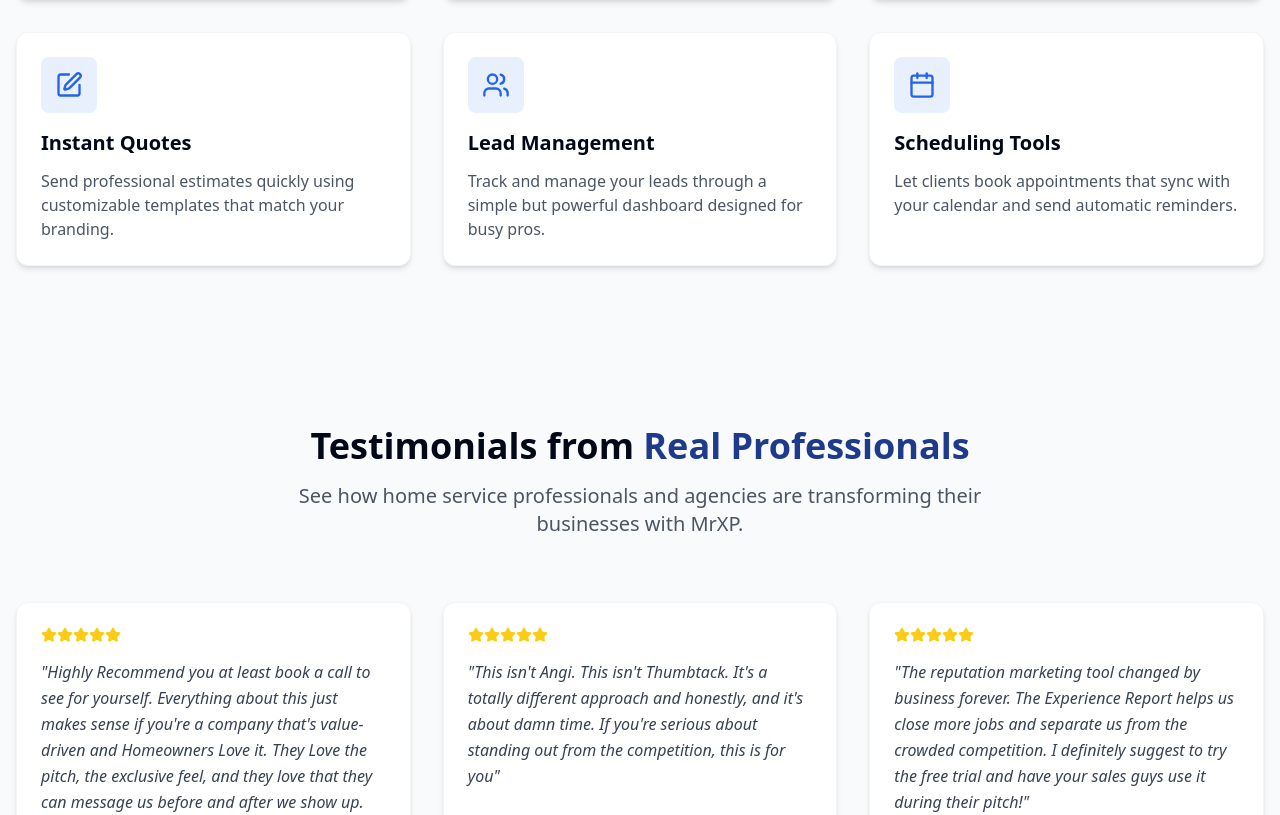
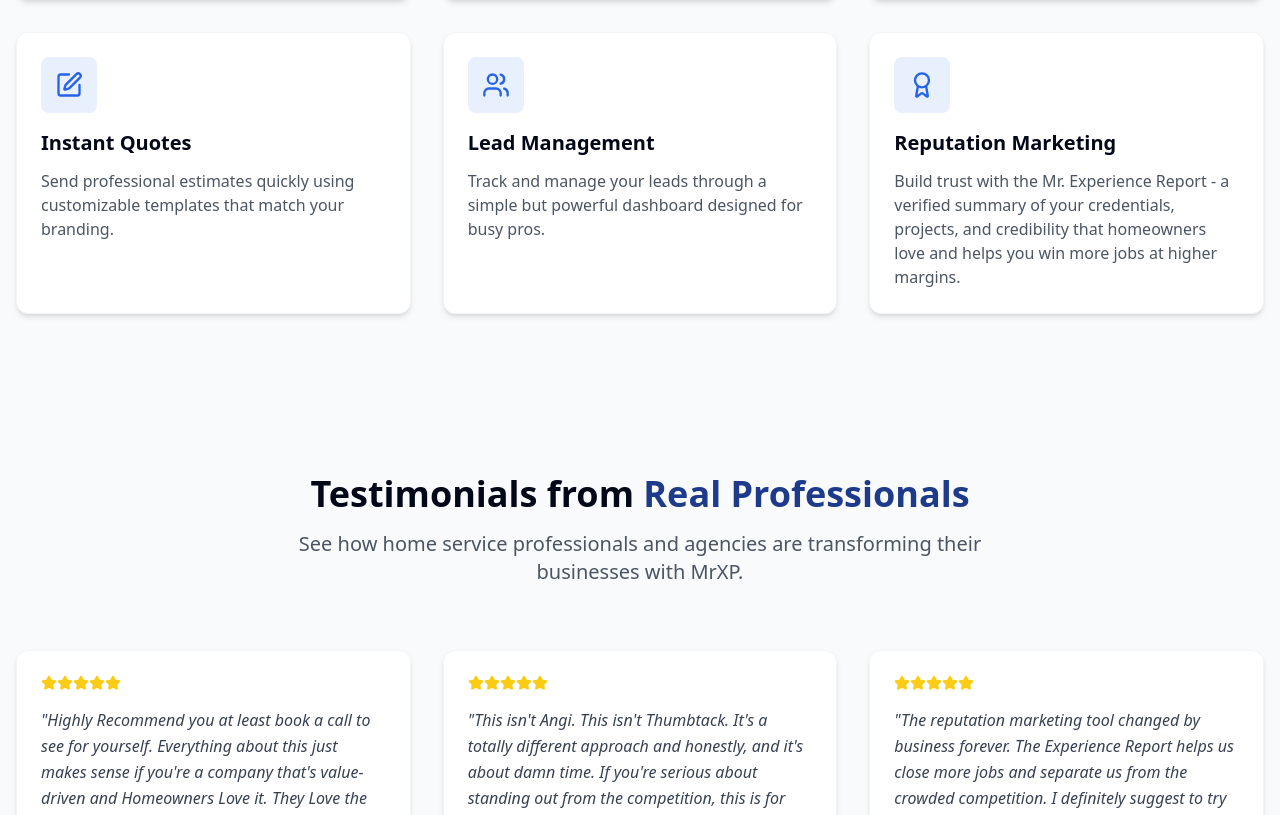
Before and after one commit to moemrxp/xp-lead-forge, a React (Vite) app: page / in a window 1280 px wide. Shown: the part 2900-3715 px from the top of the page. Built offline with nearby package versions, Linux system fonts and the light colour scheme.

Commit message:
Refactor: Update features section description
Replaced "Scheduling Tools" with "Reputation Marketing" in the features section and updated the description.

```diff
--- a/src/components/home/Features.tsx
+++ b/src/components/home/Features.tsx
@@ -1,6 +1,6 @@
 import React from "react";
 import { Link } from "react-router-dom";
-import { MessageCircle, PhoneCall, Bell, Users, Star, Calendar, Edit } from "lucide-react";
+import { MessageCircle, PhoneCall, Bell, Users, Star, Calendar, Edit, Award } from "lucide-react";
 import { Accordion, AccordionContent, AccordionItem, AccordionTrigger } from "@/components/ui/accordion";
 import TestimonialsSection from "./TestimonialsSection";
 
@@ -44,9 +44,9 @@ const Features = () => {
     title: "Lead Management",
     description: "Track and manage your leads through a simple but powerful dashboard designed for busy pros."
   }, {
-    icon: Calendar,
-    title: "Scheduling Tools",
-    description: "Let clients book appointments that sync with your calendar and send automatic reminders."
+    icon: Award,
+    title: "Reputation Marketing",
+    description: "Build trust with the Mr. Experience Report - a verified summary of your credentials, projects, and credibility that homeowners love and helps you win more jobs at higher margins."
   }];
 
   const faqs = [{
```
